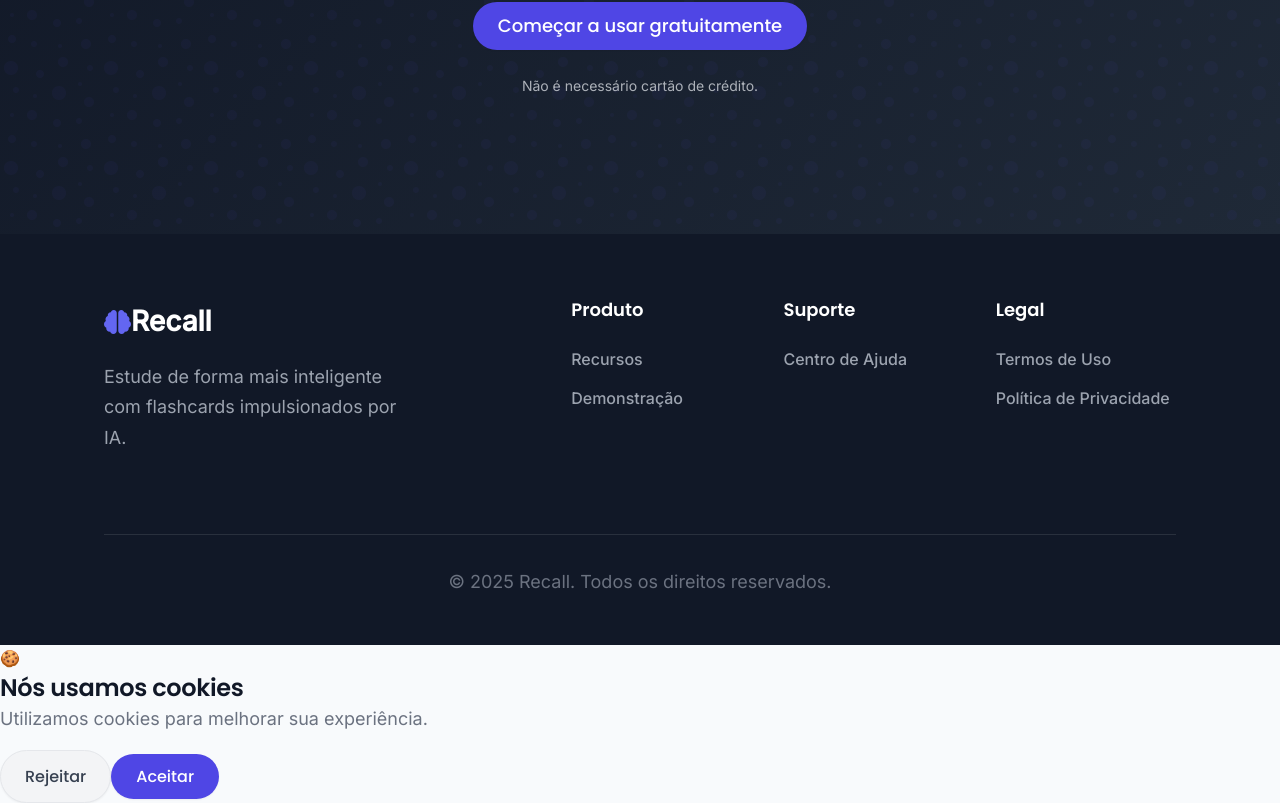
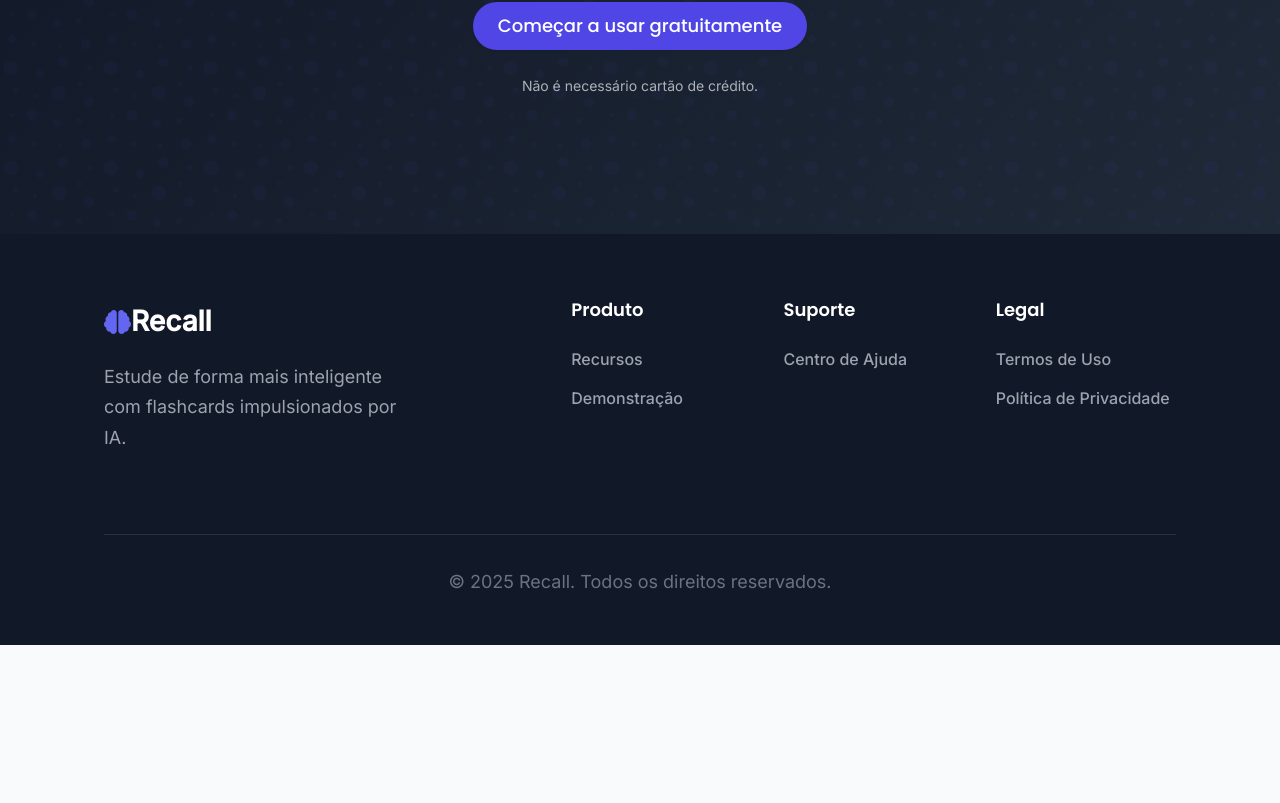
Before and after one commit to RD1707/project-recall, a React (Vite) app in the folder frontend/: page / in a window 1280 px wide. Shown: the part 2280-3083 px from the top of the page. After the commit the page ends 2925 px from the top, so only its background shows below. Built offline with nearby package versions, Linux system fonts and the light colour scheme.

Commit message:
first commit

```diff
--- a/frontend/src/pages/Landing.jsx
+++ b/frontend/src/pages/Landing.jsx
@@ -1,7 +1,6 @@
 import React, { useState, useEffect, useRef } from 'react';
 import { Link } from 'react-router-dom';
 import VideoModal from '../components/common/VideoModal';
-import CookieBanner from '../components/common/CookieBanner';
 
 import '../assets/css/landing.css';
 
@@ -162,7 +161,6 @@ function Landing() {
       </footer>
 
       <VideoModal isOpen={isVideoModalOpen} onClose={() => setVideoModalOpen(false)} />
-      <CookieBanner />
     </div>
   );
 }
```
